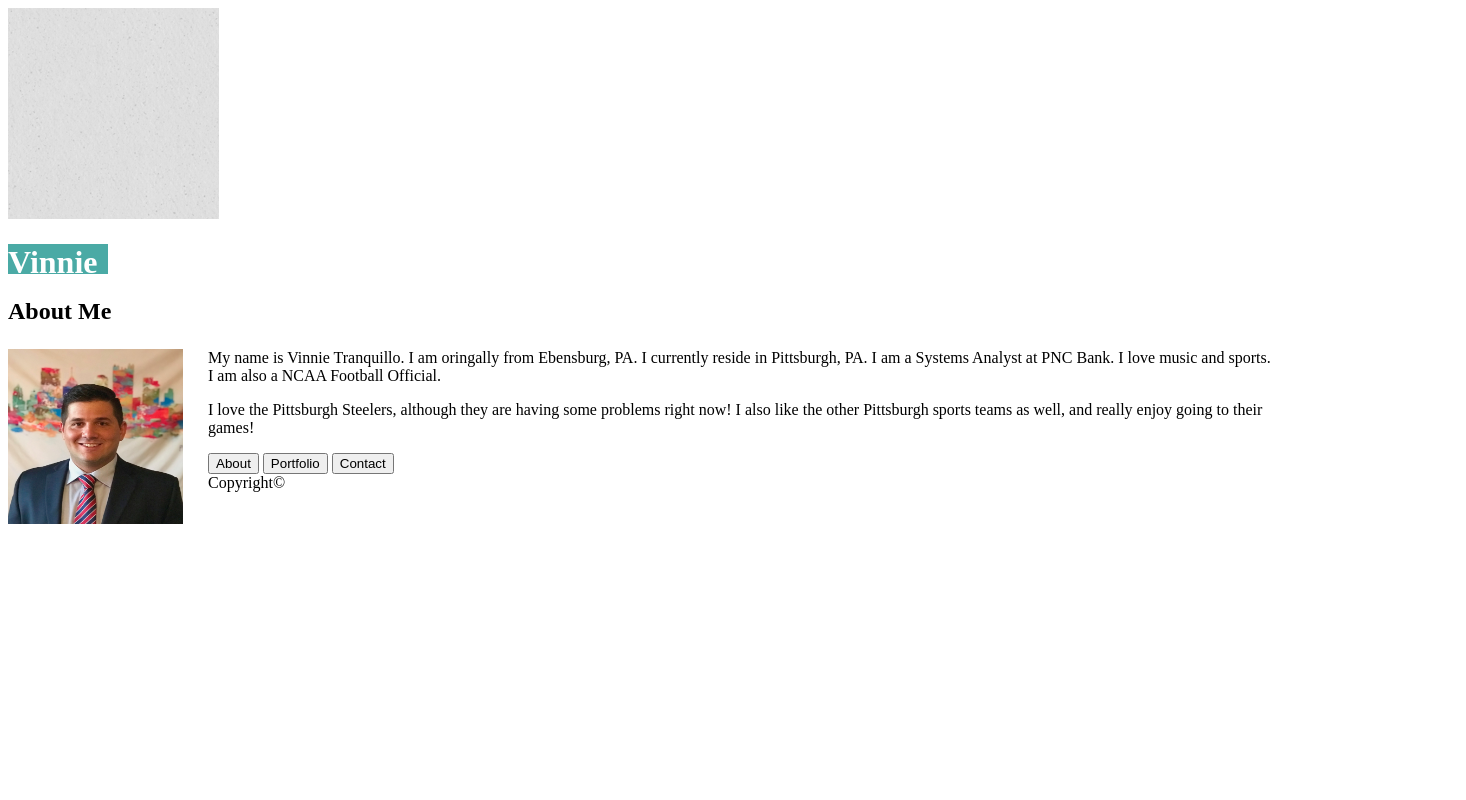
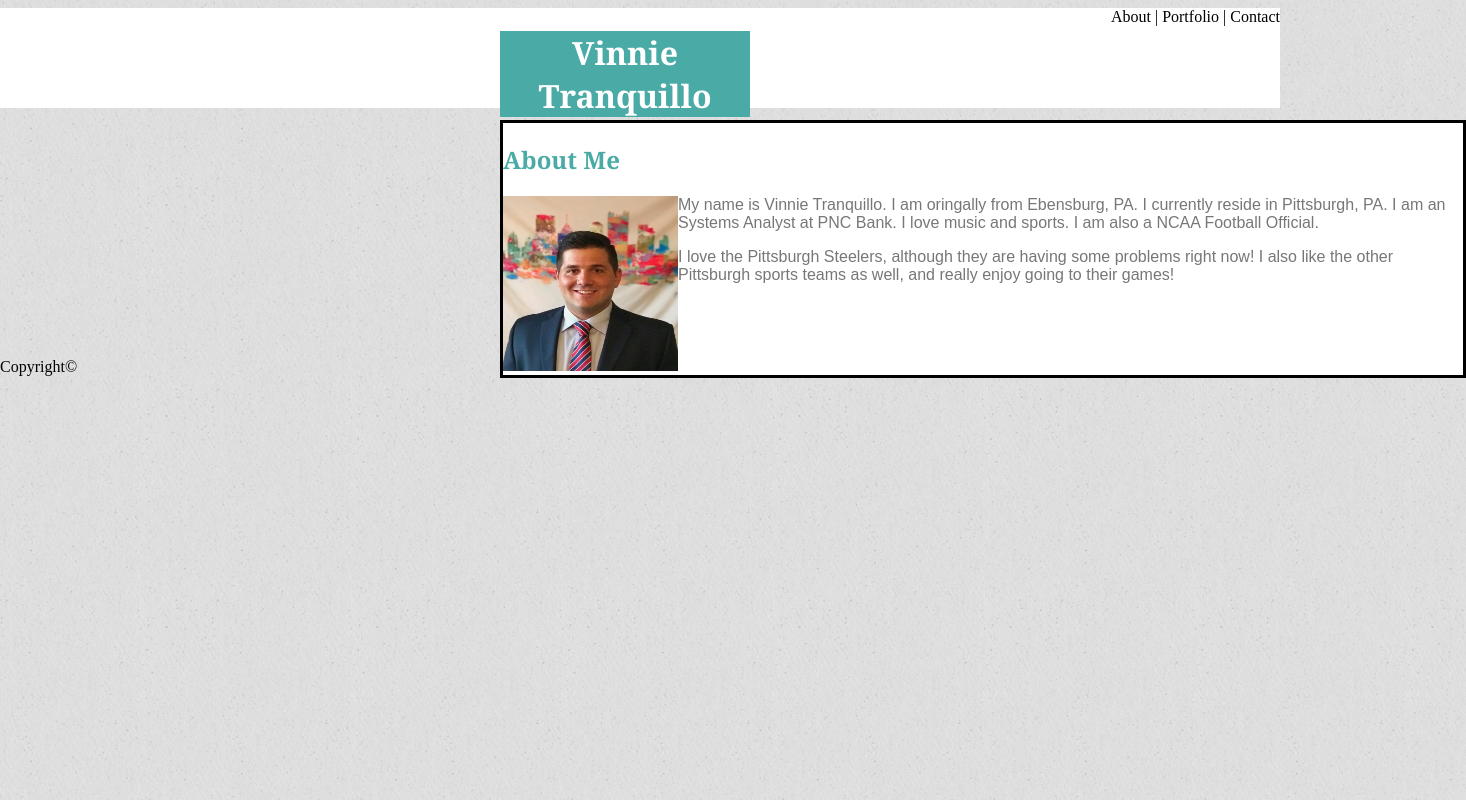
Before and after one commit to vinnietran/Basic-Portfolio, a plain HTML site: page index.html in a window 1280 px wide. Shown: the whole page, 1466 px wide, since content can reach past the window. Drawn offline with Linux system fonts and the light colour scheme.

Commit message:
Getting Closer

```diff
--- a/assets/css/style.css
+++ b/assets/css/style.css
@@ -1,25 +1,70 @@
-body {
-    background-image: url("./assets/images/white_sand.png");
+body{
+    margin: 0;
 }
 
 
+.container{
+    position: relative;
+}
+
+
+h1 {
+    font-family: Georgia, 'Times New Roman', Times, serif;
+    color: white;
+    background-color: #4aaaa5;
+    width: 250px;
+    text-align: center;
+    float: left;
+    position: relative;
+    left: 500px;
+    z-index: 3;
+    top: 10px;
+
+
+}
+
+h2 {
+    font-family: Georgia, 'Times New Roman', Times, serif;
+    color: #4aaaa5
+}
+
+p {
+    font-family: Arial, Helvetica, sans-serif;
+    color: #777777;
+}
+
+.vinimage{
+    position: relative;
+    float: left;
+
+
+}
+
+.maincontent{
+    position: relative;
+    background-color: #ffffff;
+    float: left;
+    border: solid;
+    width: 960px;
+    left: 250px;
+    bottom: -120px;
 
 
 
+}
 
-
-
-
-.Name {
-    color: white;
-    height:30px;
-    width: 100px;
-    background-color: #4aaaa5;
+.buttons{
+    position: relative;
+    float: left;
+    height: 100px;
+    width: 100%;
+    background-color: white;
+    z-index: 2;
+    top: -250px;
+    text-align: right;
+    margin: 0px;
 
 }
-
-.vinimage{
+.footer{
     float: left;
-    padding-right: 25px;
-
 }
--- a/index.html
+++ b/index.html
@@ -9,21 +9,18 @@
 </head>
 
 
-<body>
-    <div class="mainbackground">
-        <img src="./assets/images/white_sand.png">
-    </div>
+<body background="assets/images/white_sand.png">
+
 
     <div class="container">
+
 
         <div class="Name">
             <h1>Vinnie Tranquillo</h1>
         </div>
 
-
-        <h2>
-            <p>About Me</p>
-        </h2>
+        <div class="maincontent">
+            <h2>About Me</h2>
 
 
             <div class="vinimage">
@@ -31,26 +28,24 @@
             </div>
 
 
-        <p>My name is Vinnie Tranquillo. I am oringally from Ebensburg, PA. I currently reside in Pittsburgh, PA. I am
-            a
-            Systems Analyst at PNC Bank. I love music and sports. I am also a NCAA Football Official.
+            <p>My name is Vinnie Tranquillo. I am oringally from Ebensburg, PA. I currently reside in Pittsburgh, PA. I
+                am an Systems Analyst at PNC Bank. I love music and sports. I am also a NCAA Football Official.
             </p>
 
             <p>I love the Pittsburgh Steelers, although they are having some problems right now! I also like the
                 other Pittsburgh sports teams as well, and really enjoy going to their games!
             </p>
+        </div>
+
 
         <div class="buttons">
-            <button>About</button>
-
-            <button>Portfolio</button>
-
-            <button>Contact</button>
+            About | Portfolio | Contact
 
         </div>
 
         <div class="footer">
             Copyright©
+        </div>
     </div>
 
 
```
Also changed, not shown: 1 other file. Lines whose indentation alone changed are shown as unchanged.
